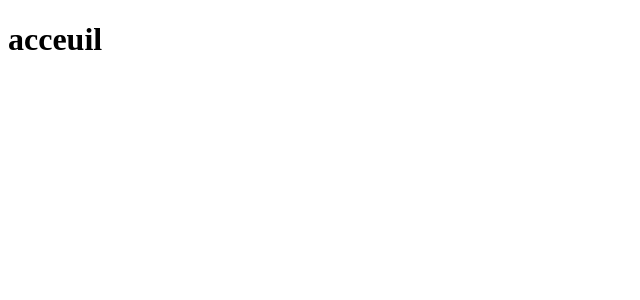
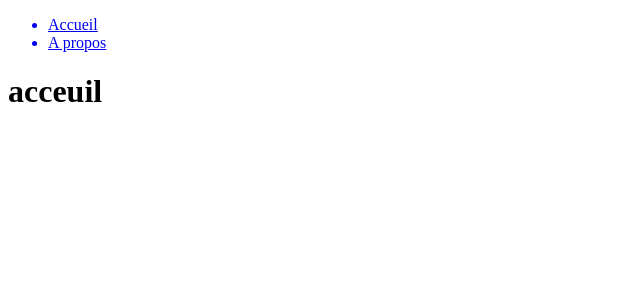
Before and after one commit to citymer/JeromeMercier_11_28072022, a React (Create React App) app: page / in a window 1280 px wide. Shown: the top 300 px of the page, without its empty margins (0-640 px from the left). Built offline with nearby package versions, Linux system fonts and the light colour scheme.

Commit message:
creation dossier assets

```diff
--- /dev/null
+++ b/src/components/Navigation.js
@@ -0,0 +1,19 @@
+import React from 'react'
+import { Link } from 'react-router-dom'
+
+const Navigation = () => {
+  return (
+    <div className="navigation">
+      <ul>
+        <Link to="/">
+          <li>Accueil</li>
+        </Link>
+        <Link to="/apropos">
+          <li>A propos</li>
+        </Link>
+      </ul>
+    </div>
+  )
+}
+
+export default Navigation
--- a/src/pages/Apropos.js
+++ b/src/pages/Apropos.js
@@ -1,8 +1,10 @@
 import React from 'react'
+import Navigation from '../components/Navigation'
 
 const Apropos = () => {
   return (
     <div>
+      <Navigation />
       <h1>apropos</h1>
     </div>
   )
--- a/src/pages/Home.js
+++ b/src/pages/Home.js
@@ -1,8 +1,10 @@
 import React from 'react'
+import Navigation from '../components/Navigation'
 
 const Home = () => {
   return (
     <div>
+      <Navigation />
       <h1>acceuil</h1>
     </div>
   )
```
